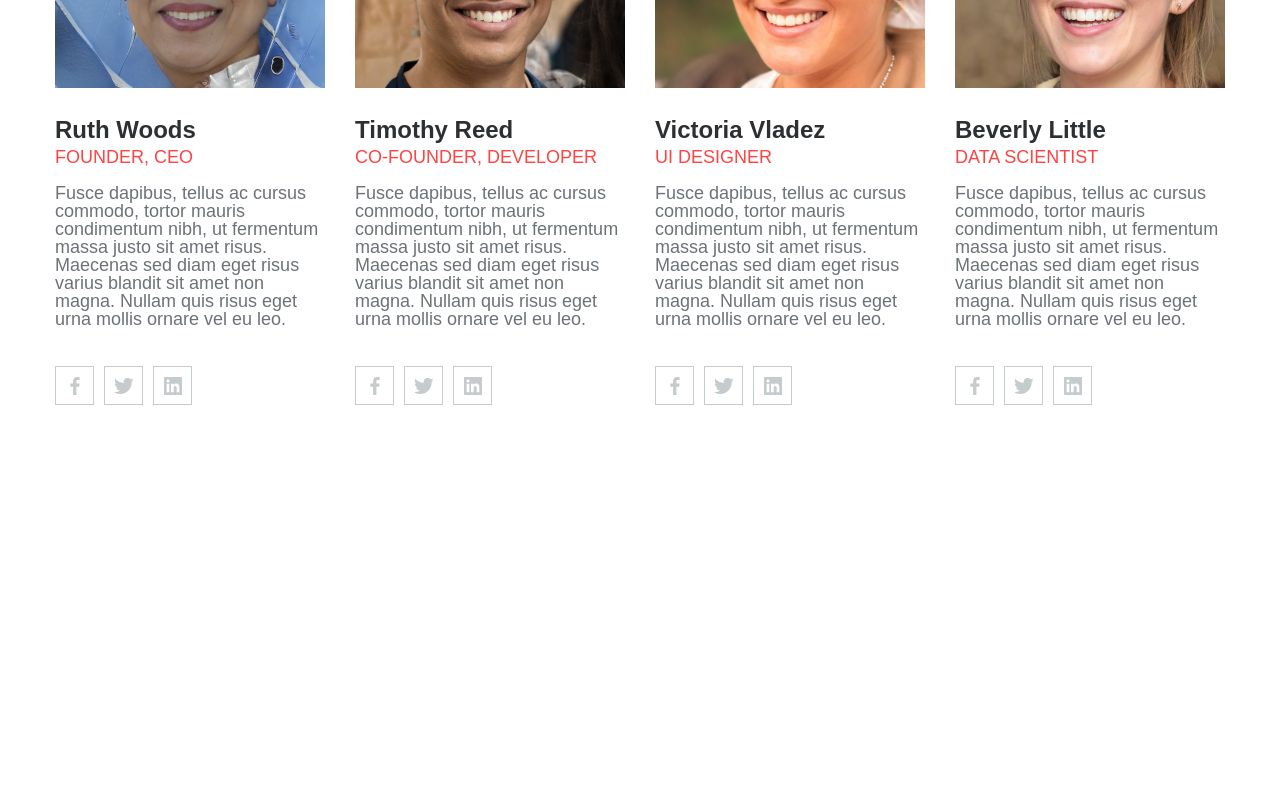
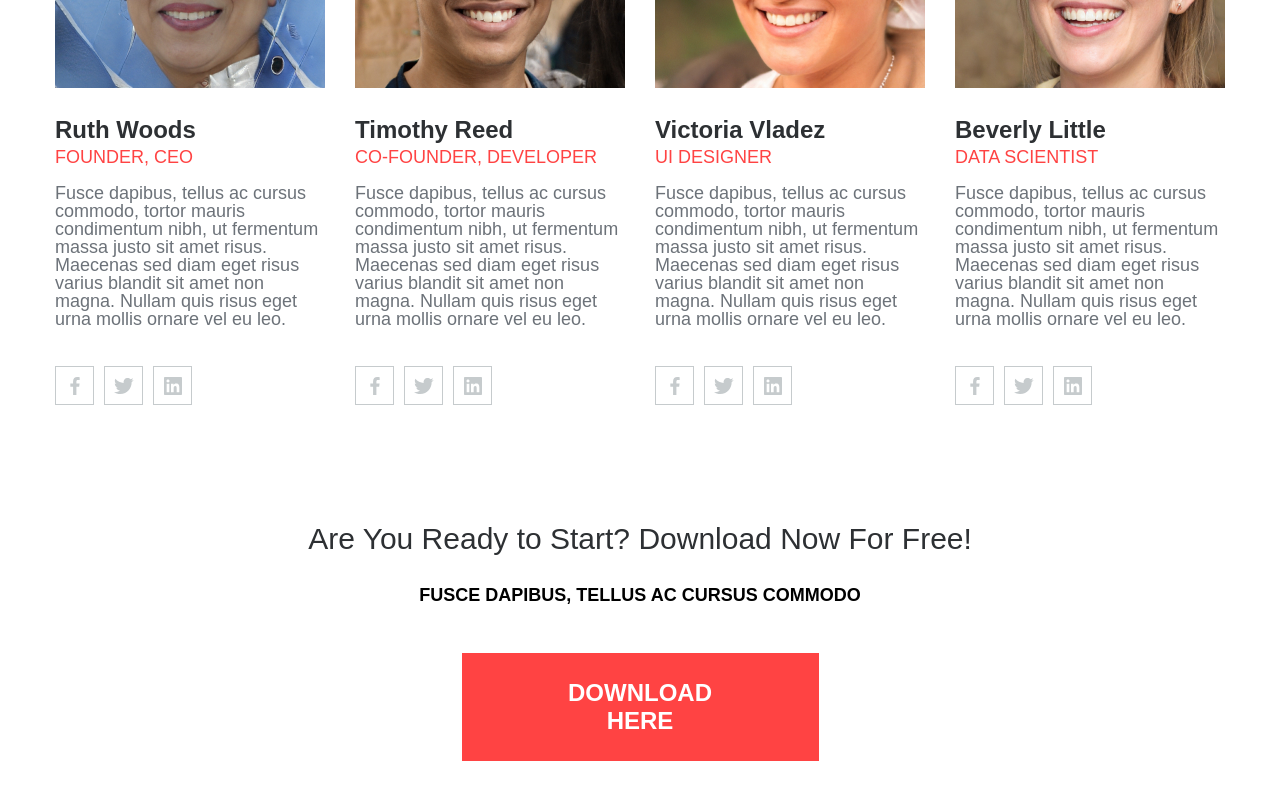
Before and after one commit to Aduenko-Vladislav/react-landing, a React (Create React App) app: page / in a window 1280 px wide. Shown: the part 2497-3297 px from the top of the page. Before the commit the page ends 3021 px from the top, so only its background shows below. Built offline with nearby package versions, Linux system fonts and the light colour scheme.

Commit message:
add section download

```diff
--- a/src/App.js
+++ b/src/App.js
@@ -3,14 +3,16 @@ import HeaderNav from "./components/HeaderNav/HeaderNav.js";
 import SectionFeatures from "./components/SectionFeatures/SectionFeatures.js";
 import SectionWorks from "./components/SectionWorks/SectionWorks.js";
 import SectionTeam from "./components/SectionTeam/SectionTeam.js";
+import SectionDonwload from "./components/SectionDownload/SectionDownload.js";
 
 function App() {
   return (
     <>
       <HeaderNav />
       <SectionFeatures />
-      <SectionWorks/>
+      <SectionWorks />
       <SectionTeam />
+      <SectionDonwload />
     </>
   );
 }
--- /dev/null
+++ b/src/components/SectionDownload/SectionDownload.js
@@ -0,0 +1,16 @@
+import React from "react";
+import Button from "../Button/Button";
+
+import { StyledDownload, Title, Subtitle } from "./styles";
+
+const SectionDownload = () => {
+  return (
+    <StyledDownload id="download">
+      <Title>Are You Ready to Start? Download Now For Free!</Title>
+      <Subtitle>Fusce dapibus, tellus ac cursus commodo</Subtitle>
+      <Button href="#" buttonText="download here"></Button>
+    </StyledDownload>
+  );
+};
+
+export default SectionDownload;
--- /dev/null
+++ b/src/components/SectionDownload/styles.js
@@ -0,0 +1,31 @@
+import styled from "styled-components";
+import Colors from "../../ui/colors";
+// import { media } from "../../ui/media";
+
+const StyledDownload = styled.div`
+  max-width: 1170px;
+  width: 100%;
+  margin: 0 auto;
+  margin-bottom: 114px;
+`;
+const Title = styled.h3`
+  margin-bottom: 32px;
+  text-align: center;
+
+  color: ${Colors.titleColor};
+  font-size: 30px;
+  font-weight: 500;
+`;
+
+const Subtitle = styled.p`
+  margin-bottom: 47.71px;
+
+  color: ${Colors.downloadColor};
+  text-align: center;
+
+  font-size: 18px;
+  font-weight: 700;
+  text-transform: uppercase;
+`;
+
+export { StyledDownload, Title, Subtitle };
```
